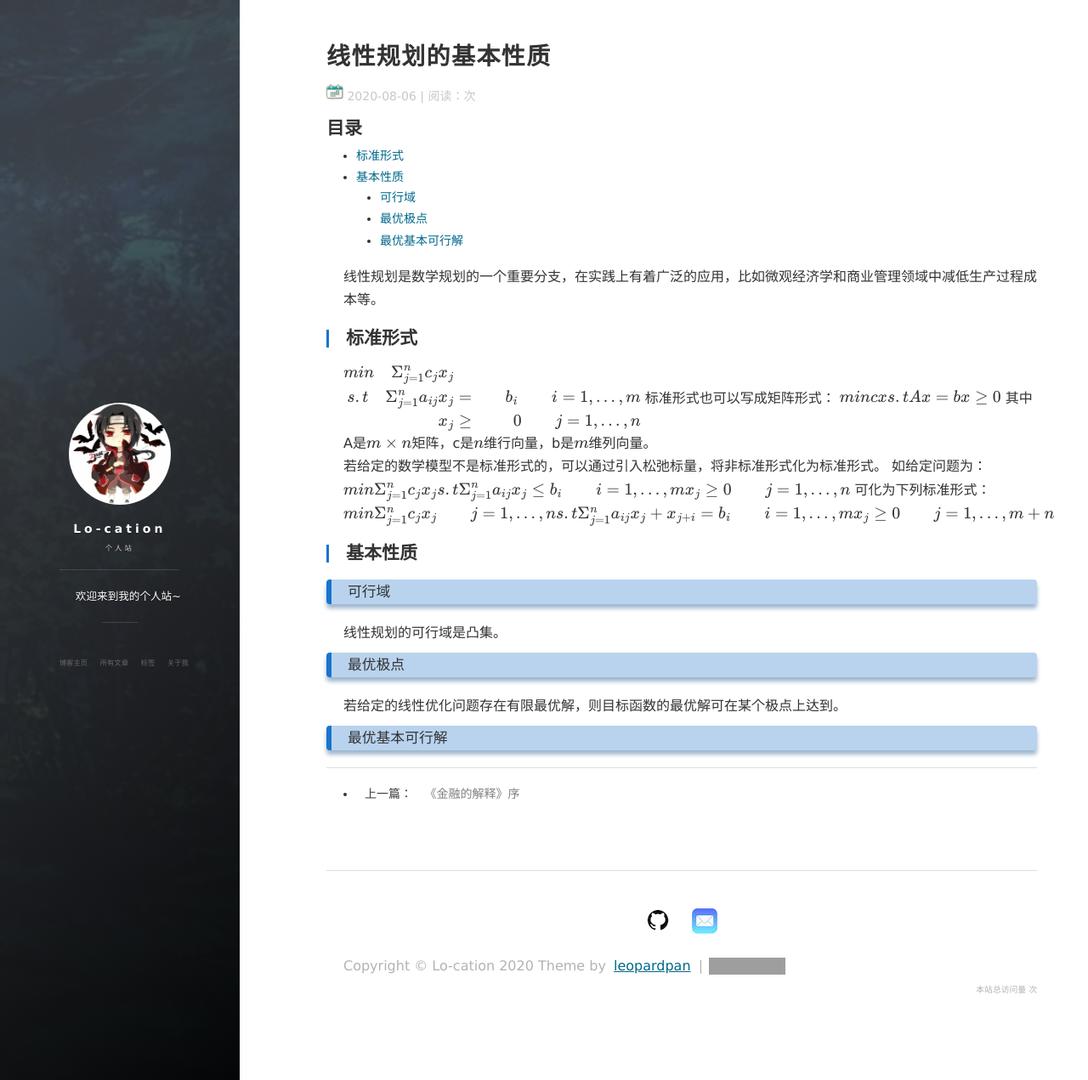
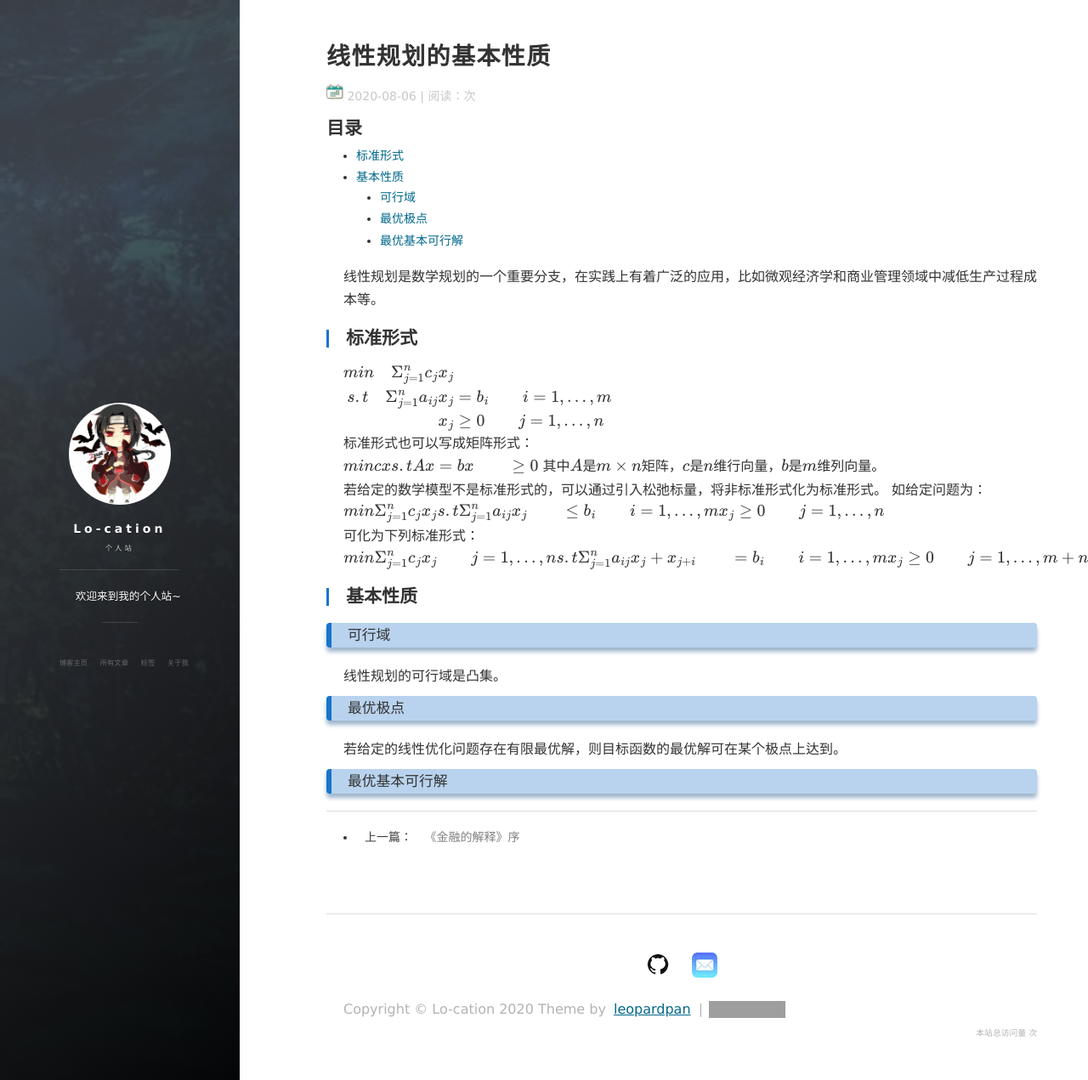
Before and after one commit to lo-cation/lo-cation.github.io, a Jekyll site: the page built from _posts/2020-08-06-simplex.md, in a window 1280 px wide and 1271 px high. Shown: the whole window at 85% size. Built offline with Jekyll 4.4.1, drawn with Linux system fonts in a browser that asks for light colours; nearby versions of some CDN libraries; comment, search, counter and statistics services are not loaded; grey boxes are pictures that could not be loaded.

Commit message:
Add files via upload

```diff
--- a/_posts/2020-08-06-simplex.md
+++ b/_posts/2020-08-06-simplex.md
@@ -8,30 +8,36 @@ tags: 最优化
 ## 标准形式
 $$
 \begin{align}
-min \quad \Sigma_{j=1}^{n}c_{j}x_{j} &&\\
-s.t \quad \Sigma_{j=1}^{n}a_{ij}x_{j} &=& b_{i} \qquad i = 1,...,m\\
-x_{j} &\geq& 0 \qquad j=1,...,n\\
+min \quad \Sigma_{j=1}^{n}c_{j}x_{j} &\\
+s.t \quad \Sigma_{j=1}^{n}a_{ij}x_{j} &= b_{i} \qquad i = 1,...,m\\
+x_{j} &\geq 0 \qquad j=1,...,n\\
 \end{align}
 $$
 标准形式也可以写成矩阵形式：
 $$
+\begin{align}
 min cx
-s.t Ax = b
-x \geq 0
+s.t Ax &= b
+x &\geq 0
+\end{align}
 $$
-其中A是$m \times n$矩阵，c是$n$维行向量，b是$m$维列向量。
+其中$A$是$m \times n$矩阵，$c$是$n$维行向量，$b$是$m$维列向量。
 若给定的数学模型不是标准形式的，可以通过引入松弛标量，将非标准形式化为标准形式。
 如给定问题为：
 $$
-min \Sigma_{j=1}^{n}c_{j}x_{j}
-s.t \Sigma_{j=1}^{n}a_{ij}x_{j} \leq b_{i} \qquad i = 1,...,m
-x_{j} \geq 0 \qquad j=1,...,n
+\begin{align}
+min \Sigma_{j=1}^{n}c_{j}x_{j} &
+s.t \Sigma_{j=1}^{n}a_{ij}x_{j} &\leq b_{i} \qquad i = 1,...,m
+x_{j} &\geq 0 \qquad j=1,...,n
+\end{align}
 $$
 可化为下列标准形式：
 $$
-min \Sigma_{j=1}^{n}c_{j}x_{j} \qquad j=1,...,n
-s.t \Sigma_{j=1}^{n}a_{ij}x_{j} + x_{j+i} = b_{i} \qquad i = 1,...,m
-x_{j} \geq 0 \qquad j=1,...,m+n
+\begin{align}
+min \Sigma_{j=1}^{n}c_{j}x_{j} & \qquad j=1,...,n
+s.t \Sigma_{j=1}^{n}a_{ij}x_{j} + x_{j+i} &= b_{i} \qquad i = 1,...,m
+x_{j} &\geq 0 \qquad j=1,...,m+n
+\end{align}
 $$
 
 ## 基本性质
```
